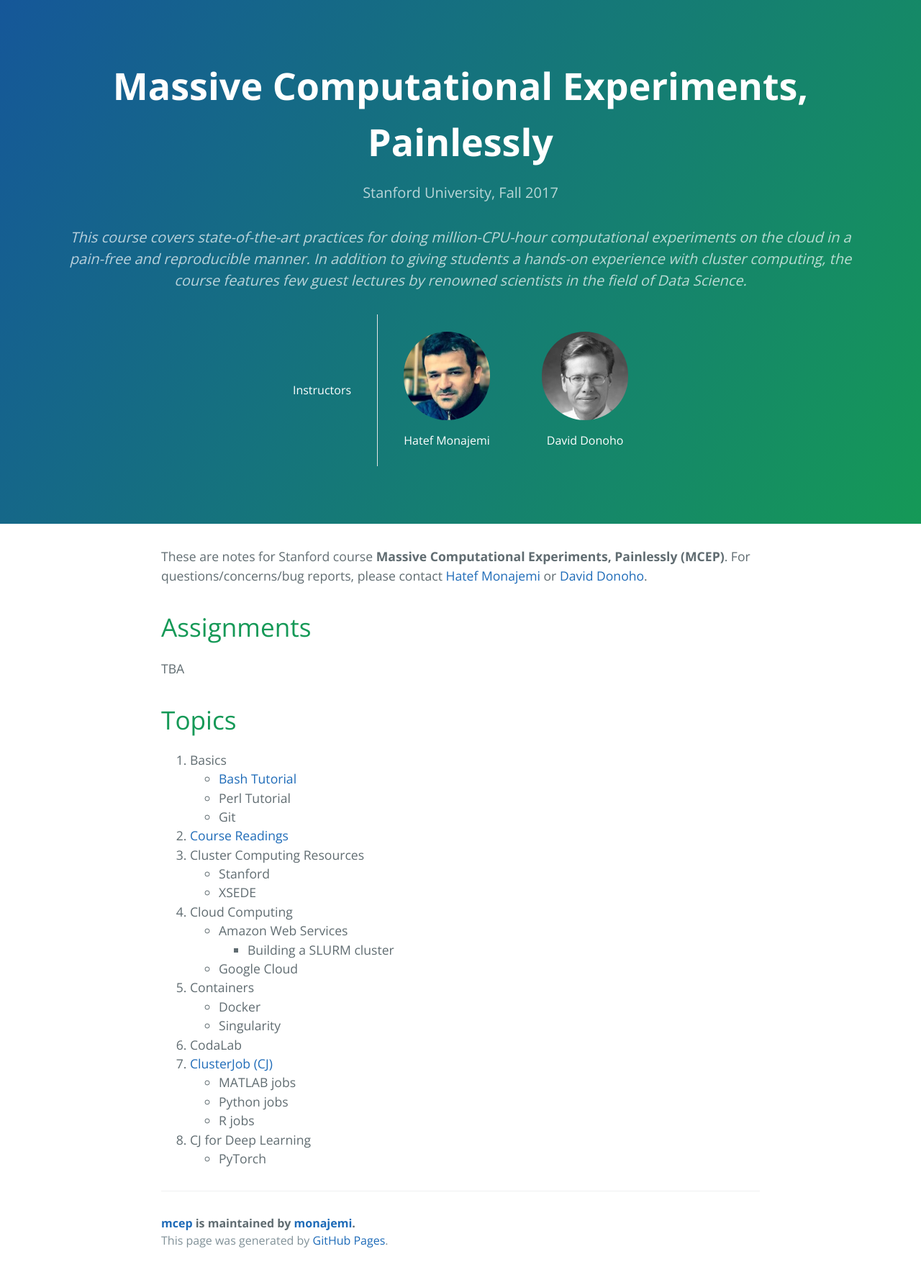
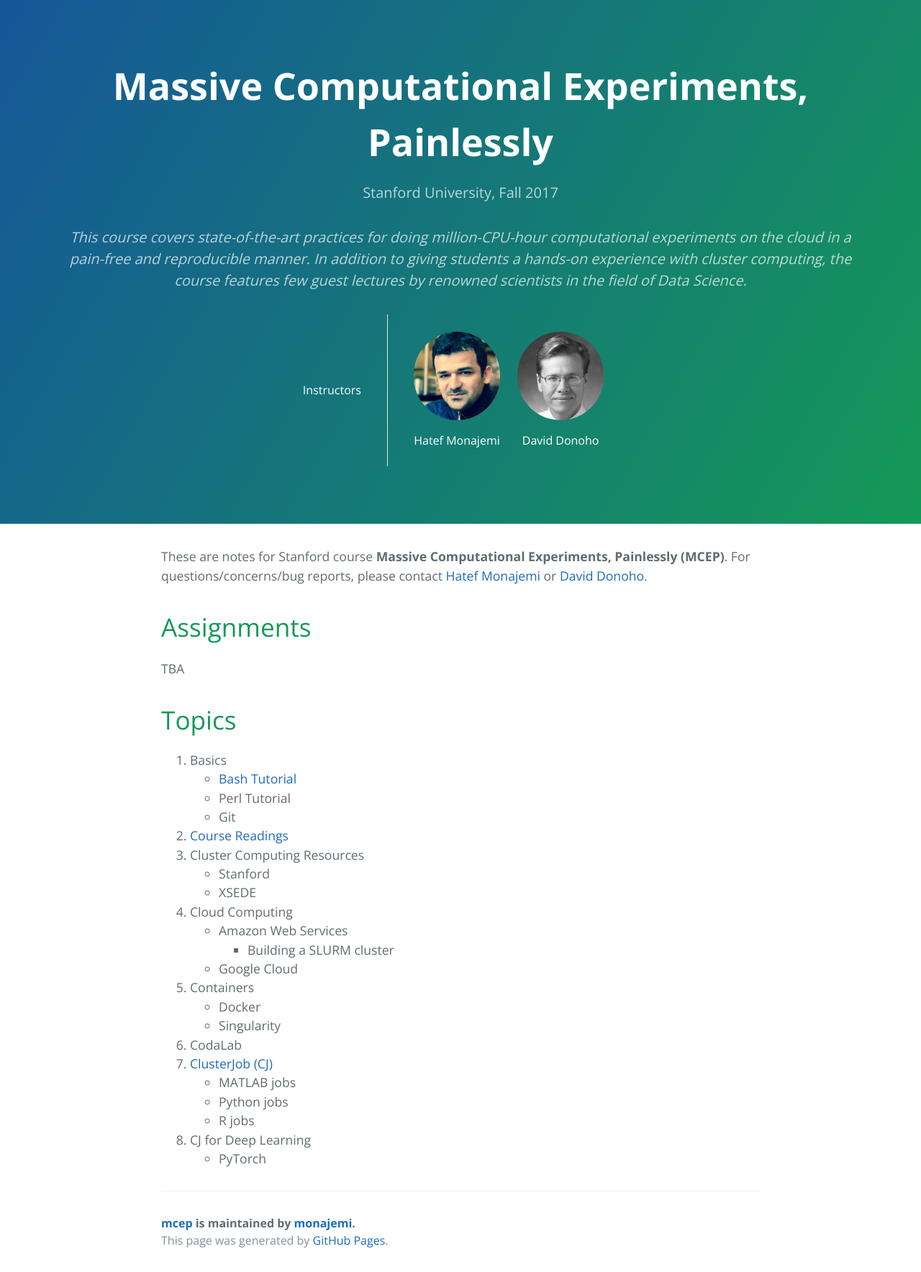
Before and after one commit to monajemi/mcep, a Jekyll site: the page built from index.md, in a window 1280 px wide. Shown: the whole page at 72% size. Built offline with Jekyll 4.4.1, drawn with Linux system fonts in a browser that asks for light colours; the repository's description, which GitHub fills in, is left out.

Commit message:
Reverting to the state of the project at f950a04

```diff
--- a/_layouts/titlepage.html
+++ b/_layouts/titlepage.html
@@ -43,17 +43,19 @@
 					Instructors
       			</div>
 
-				<div class="tile instructor">
+			<div class="tile">
+				 <div class="instructor">
       				 <a href="http://web.stanford.edu/~monajemi/">
       			<div class="instructorphoto"><img src="assets/img/Hatef_Monajemi.jpg"></div>
       			<div class="text-white">Hatef Monajemi</div>
       			</a>
 				</div>
-			<div class=" tile instructor">
+			<div class="instructor">
 			<a href="https://statweb.stanford.edu/~donoho/">
      			 <div class="instructorphoto"><img src="assets/img/donoho.jpg"></div>
       		 <div class="text-white">David Donoho</div>
       		 </a>
+	  	   </div>
 		  </div>
 
 		  </div>
```
